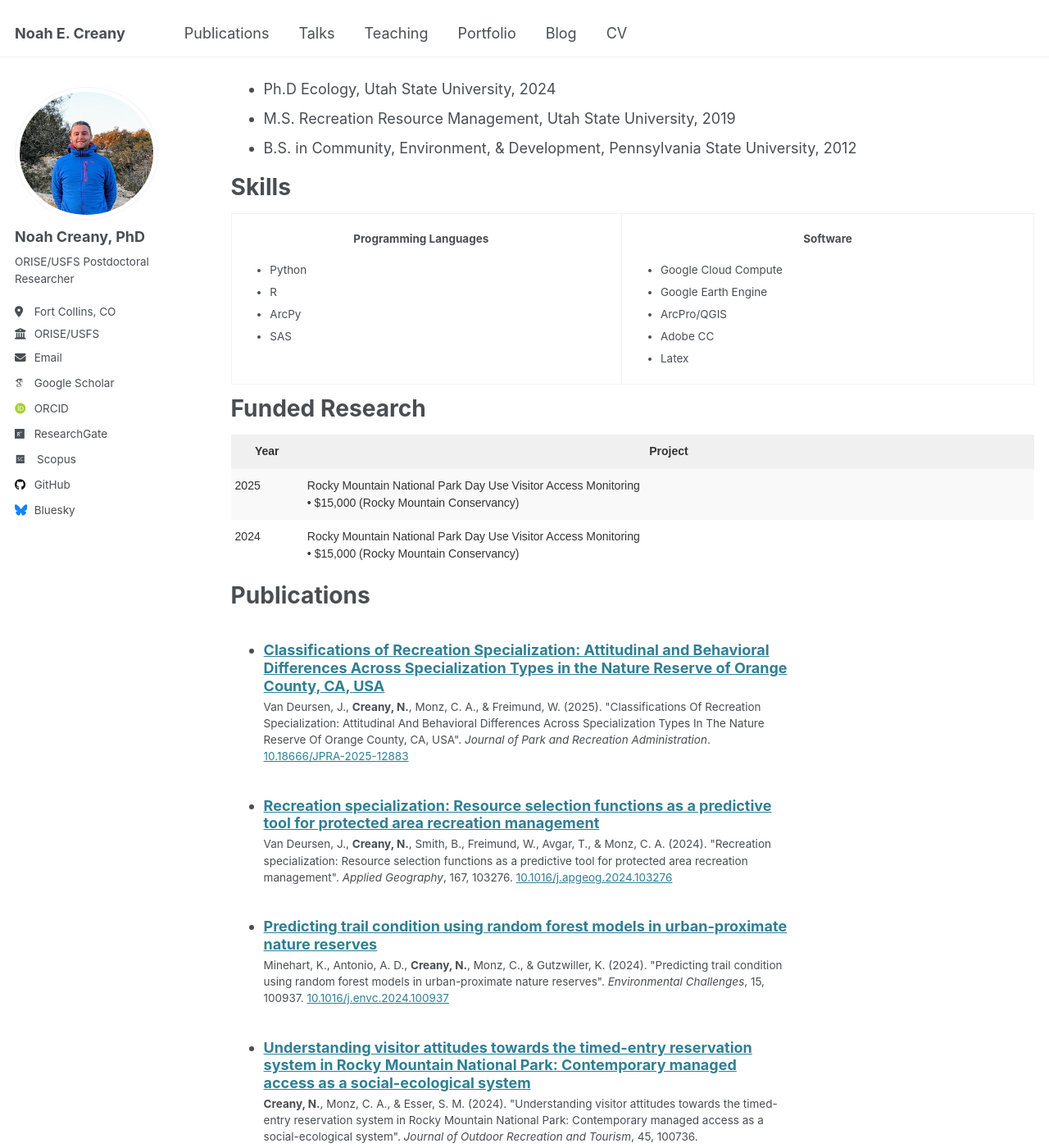
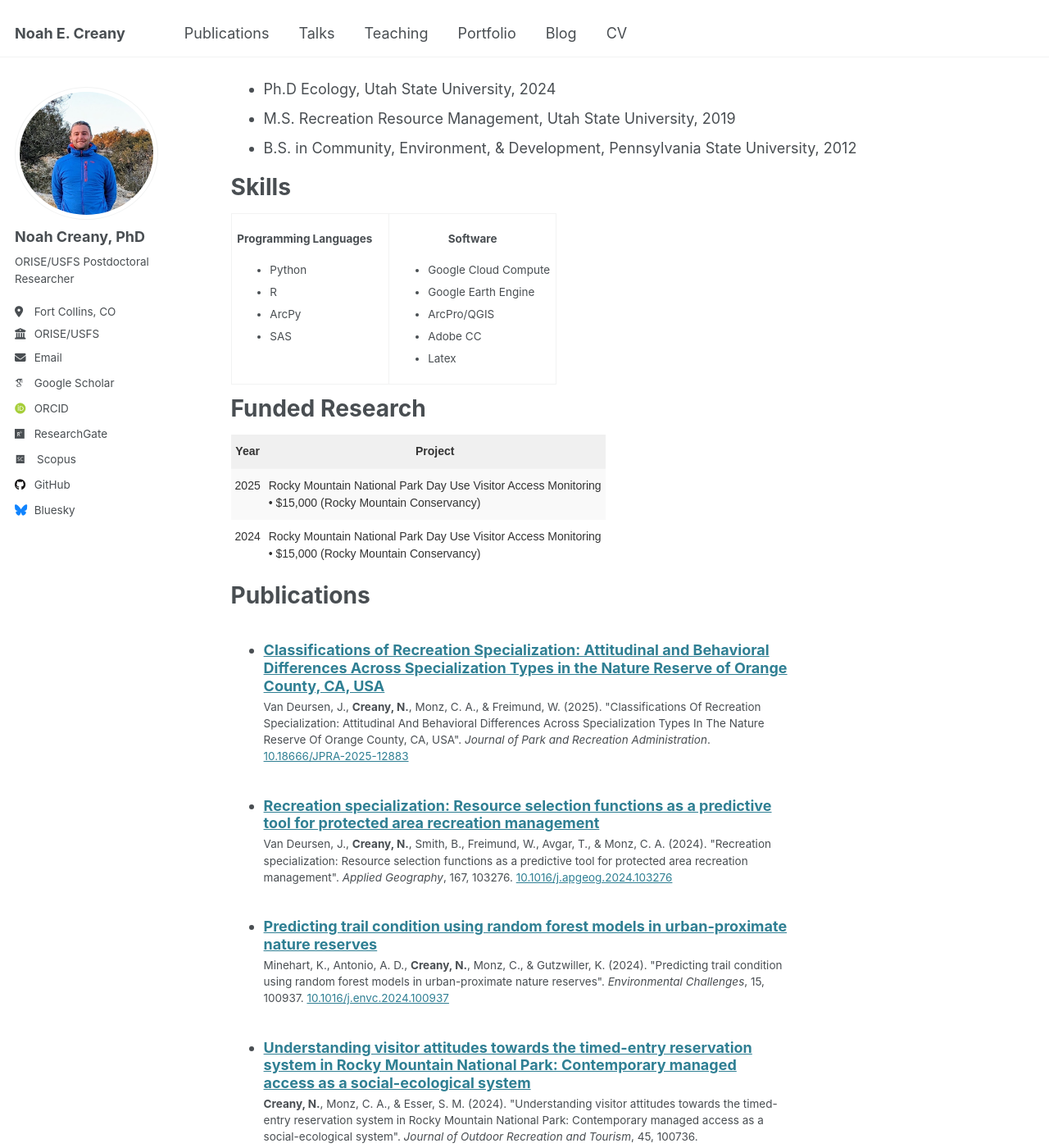
Before and after one commit to noahcreany/noahcreany.github.io, a Jekyll site: the page built from _pages/cv.md, in a window 1280 px wide and 1400 px high, scrolled down 995 px. Shown: the whole window at 82% size. Built offline with Jekyll 4.4.1, drawn with Linux system fonts in a browser that asks for light colours; some web fonts are replaced.

Commit message:
Update cv.md

```diff
--- a/_pages/cv.md
+++ b/_pages/cv.md
@@ -46,7 +46,7 @@ Education
 Skills
 ======
 
-<table style="display: inline-table;">
+<table style="display: inline-table; width: auto;">
   <tr>
     <td style="vertical-align:top; padding-right: 20px;">
       <p style="text-align: center;"><strong>Programming Languages</strong></p>
@@ -75,7 +75,7 @@ Funded Research
 ======
 
 <style type="text/css">
-.tg  {border:none;border-collapse:collapse;border-color:#ccc;border-spacing:0;}
+.tg  {border:none;border-collapse:collapse;border-color:#ccc;border-spacing:0;width:auto;}
 .tg td{background-color:#fff;border-color:#ccc;border-style:solid;border-width:0px;color:#333;
   font-family:Arial, sans-serif;font-size:14px;overflow:hidden;padding:10px 5px;word-break:normal;}
 .tg th{background-color:#f0f0f0;border-color:#ccc;border-style:solid;border-width:0px;color:#333;
```
